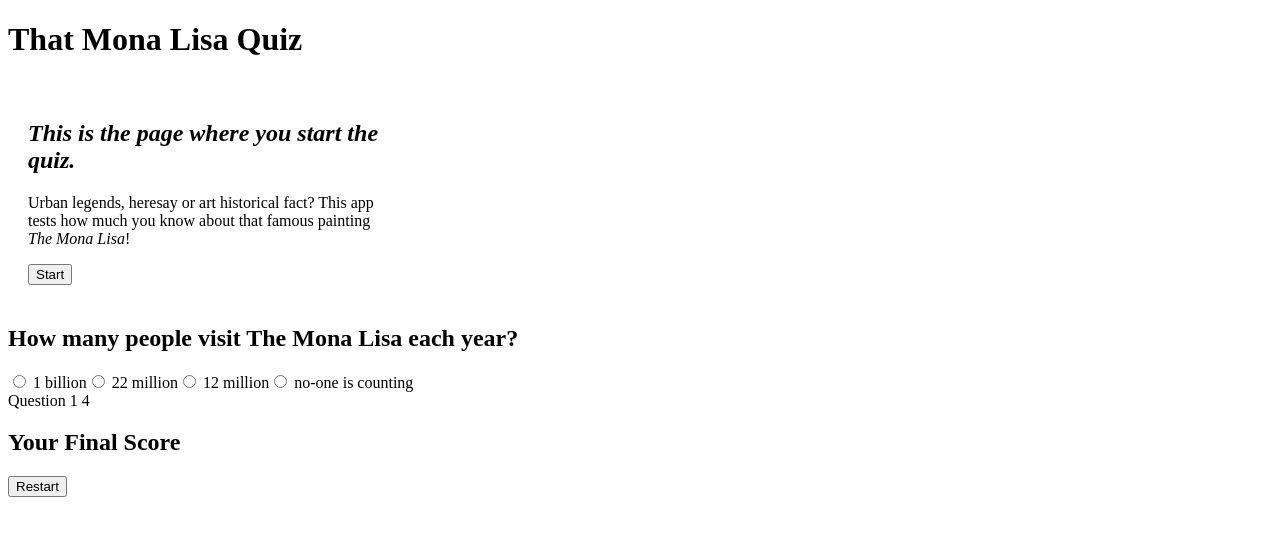
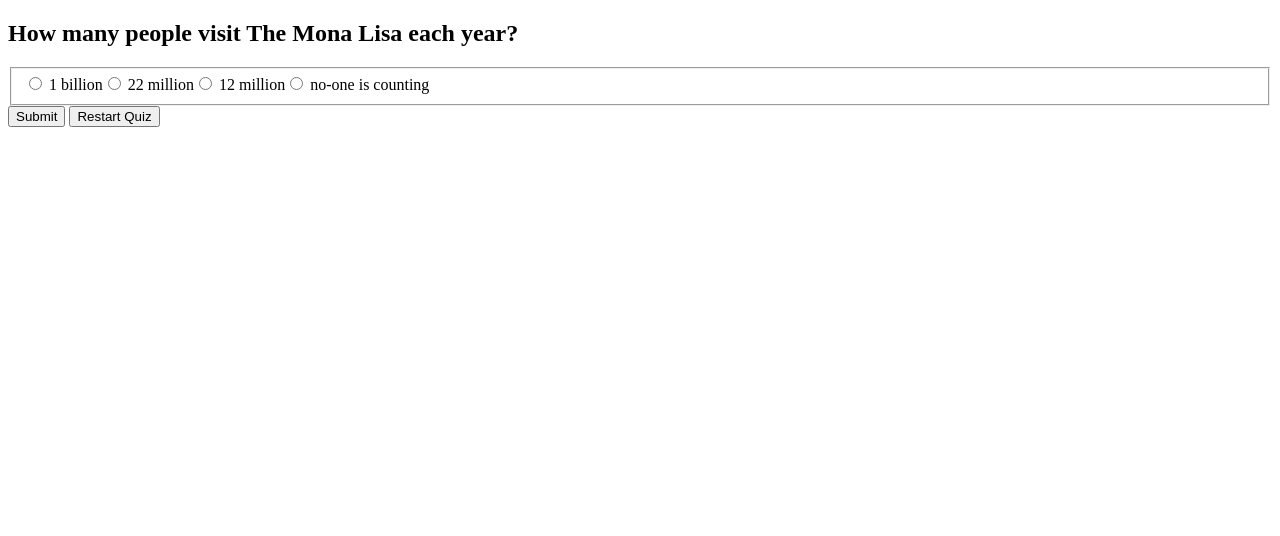
Before and after one commit to Typhares/Quiz-App-design-2-refector-state-questions-array-of-objects, a plain HTML site: page index.html in a window 1280 px wide. Both pictures are taken after a click on the button "Start". Drawn offline with nearby package versions, Linux system fonts and the light colour scheme.

Commit message:
refectored using form

```diff
--- a/index.html
+++ b/index.html
@@ -1,55 +1,70 @@
-<!--this console log error $ means that JQuery is not linked to HTML -->
-<!--this console log error $ means that JQuery is not linked to HTML -->
-
 <!DOCTYPE html>
 <html lang="en">
 <head>
+
     <meta charset="UTF-8">
     <meta name="viewport" content="width=device-width">
     <title>Quiz App</title>
     <link rel="stylesheet" href="styles.css">
-    <!--  link a decent Font -->
 </head>
-
+<!--**FORMS Leder and input
+        *refactor section class="start-section" HTML,
+        *selector id
+        *add a Submit button to the quiz-wrapper div id
+        *what is the difference between organizing by divs or semantic HTML structure
+        *is it a requirement to display style the radio buttons vertically?
+        *explain my mentors quiz example; what JQuery event handler is lining radio buttons vertically
+        *more basic example I can look at?
+-->
 <body>
-    <header class="banner-section">
-          <h1>That Mona Lisa Quiz</h1>
-    </header>
-<!--   start page-->
+<!--   start page
+      *refactor line 25 + 26 wrap button element in a FORM
+      *in-line style="display: none;" bc it should never be viewable to anyone except my index.JS-->
     <section class="start-section">
-        <h2><em>This is the page where you start the quiz.</em></h2>
+        <h1><em>That Mona Lisa Quiz</em></h1>
         <p>Urban legends, heresay or art historical fact? This app tests how much you know about that famous painting <em> The Mona Lisa</em>!</p>
         <button class="start-button" id="startButtonQuiz">Start</button>
     </section>
 
-<!-- Step 2 Quiz Section -->
+<!-- Step 2 Quiz Section
+    *refactor line 31 and wrap section in a div? is that cleaner code? -->
+
     <section class="quiz-section">
+    <!--  refactor as a FORM with a submit button -->
         <div id="questions-wrapper">
+    <!--       replace H1 with leader -->
             <h1 class="text" id="question">"Question 1?"</h1>
-            <div id="choices">
-<!--              refactor <br>-->
-               <input  type="radio" value="0" name="option" class="option"><br>
-                <input type="radio" value="1" name="option" class="option"><br>
-                <input type="radio" value="2" name="option" class="option"><br>
-                <input type="radio" value="3" name="option" class="option"><br>
-            </div>
-        </div>
-    <!-- Step 2b Pagination -->
-    <div class="question-number" id="questionNumberDisplay">Question 1 of 10
+            <!--  action is the server endpoint     method is "get" or "post" -->
+            <form>
+                <fieldset name="questions-choices" id="choices">
+<!--               <fieldset name="questions-choices">-->
+                    <legend id="question">"How many people visit The Mona Lisa each year?"</legend>
+                        <input id="1" type="radio" value="0" name="option" class="option" required>
+                        <label for="1">choice 1</label>
+                        <input id="2" type="radio" value="1" name="option" class="option" required>
+                        <label for="2">choice 2</label>
+                        <input id="3" type="radio" value="2" name="option" class="option" required>
+                        <label for="3">choice 3</label>
+                        <input id="4" type="radio" value="3" name="option" class="option" required>
+                        <label for="4">choice 4</label>
+                </fieldset>
+                <button type="submit">Submit</button>
+                <button type="reset">Restart Quiz</button>
+            </form>
         </div>
     </section>
 
+    <!-- I commented out id="questionNumberDisplay"> -->
+    <section class="answer-feedback-page" style="display: none;">
+
+            <button class="go-next">Go to Next</button>
 <!-- Step 3 Result Section -->
-
-    <section class="result-section">
-        <h2 class="text"> Your Final Score </h2>
+        <h2 class="text"> Your Final Score is</h2>
         <button class="start-button" id="restartQuiz">Restart</button>
- </div>
 <!--goes at the bottom because of order of execution-->
-
+ </section>
     <script src='https://ajax.googleapis.com/ajax/libs/jquery/1.11.3/jquery.min.js'></script>
     <!--JS script is now linked at the bottom so pages load faster rather than running JS first -->
     <script type="text/javascript" src="index.js"></script>
-
 </body>
 </html>
--- a/index.js
+++ b/index.js
@@ -1,8 +1,8 @@
-'use strict'
+"use strict";
 
-/**
-   * Debugging: use the console and console.logs()
-   *JQuery: copy selectors into console; if selector has a length of 1 it is not empty
+/** <!--Refactor HTML as a Form check my selectors-->
+   *Debugging: use the console and console.logs()
+   *JQuery: copy-paste selectors into console; if selector has a length of 1 it is not empty
    *JS Functions: call the function 'showQuestion() in the console; if prints undefined it is working
    *HTML: elements tab, hover over what's not working;  look at classes, ids
    *CSS: elements tab, hover over attributes; look at CSS; I had styled the "quiz-section" class display:none
@@ -13,8 +13,10 @@
       * get data rendered on the screen
       * submit
     * go to next question for loop increment i++
+      * this approach is the traditiional JQuery way but it uses alot of DOM resources,
+      *returning the array or object is more efficient and it works better with REACT
    */
-let questionsArray = [
+const questionsArray = [
 //Question 1
     {
     questionTitle: "How many people visit The Mona Lisa each year?",
@@ -41,7 +43,7 @@ let questionsArray = [
     questionTitle: "Question 4",
     questionChoices: [ 'Francois I', 'Pope Paul III', 'Marie Antoinette', 'Leonardo da Vinci' ],
     questionCorrectChoice: 3,
-    correctDetails: "Franciose was the most recent."
+    correctDetails: "Franciose was the most recent owner."
     },
 
 /*--Questions 5-10 here  ---*/
@@ -66,39 +68,50 @@ function showTheQuestion() {
     //loop through questionChoices and append them to '<div id=choices>'
 
     for (var i=0; i<totalNumberOfChoices; i++) {
-    // let buildEachButtonChoiceHTML = `<input type='radio' class='option' name='option' value='${i}'> ${questionsArray[currentQuestionNumber].questionChoices[i]}`;
 
     let buildEachChoiceHTML =`<input type='radio' class='option' name='option' value='${i}'> ${questionsArray[currentQuestionNumber].questionChoices[i]}`;
     $('#choices').append(buildEachChoiceHTML);
+
     }
-
-    // displays the number of the current question
-    $('#questionNumberDisplay').text("Question" + (currentQuestionNumber + 1) + " of " + totalNumberOfQuestions);
 
     $('#questionNumberDisplay').text(`Question ${currentQuestionNumber + 1} ${totalNumberOfQuestions}`);
 }
 
-/*--- Step 3 - Using functions ---*/
+/*-- Using functions ---*/
 
 function renderQuestion() {
     console.log('hello world!');
 }
 
 function nextQuestion() {
-//    console.log('hello world!');
+    console.log('hello world!');
 }
 
 function init() {
+    console.log('hello world!');
+/*--- Hide quiz and result section on load ---*/
+    /*--- just look to see if DOM is updated, there is no way to test your event listeners---*/
+    $('.quiz-section').hide();
+    $('.result-section').hide()
+        /*--- you can console log the call back function and inspect in the console hit the start button and 'start button click' will appear--*/
+    $('#startButtonQuiz').click(function ( ){
+      console.log('start button click'); //start the quiz and show the first question
+    $('.result-section').hide();
+    $('.start-section').hide();
+    $('.quiz-section').show();
+    });
+    console.log("hello does this work?")
+
     showTheQuestion();
 //    console.log('hello world!');
     renderQuestion();
+//    console.log('hello world!');
     nextQuestion();
+//    console.log('hello world!');
+
 }
 
-
 $(init);
-
-
 
 
 /**
@@ -109,14 +122,14 @@ $(init);
   *the page has already been read, the functions get hoistsed, define before and call them after.
   *$(callBackFunction) replaces document.Ready()
   *${donkey} doesn't matter what you call it
-  *${Dom ready}
+  *${Dom ready} for example the init function can be written like this >>>>>>>
 
 
-function init() {
+        function init() {
 
-handleThumnailClicks();
-doSomething();
+        handleThumnailClicks();
+        doSomething();
 
-}
+        }
 
 */
--- a/styles.css
+++ b/styles.css
@@ -17,10 +17,14 @@ use `min-width media queries see Andrea Bailey's Responsive Example for Media Qu
 
 */
 
+
 * {
+        box-sizing: border-box;
 
-    box-sizing: border-box;
+}
 
+.quiz-section {
+    display: block;
 }
 
 
@@ -34,8 +38,5 @@ use `min-width media queries see Andrea Bailey's Responsive Example for Media Qu
 
 #quizChoices {
 
-    padding: 20px;
-    padding-top: 20px;
-    border: 1px solid red;
-    max-width: 400px;
+
 }
```
Lines whose indentation alone changed are shown as unchanged.
